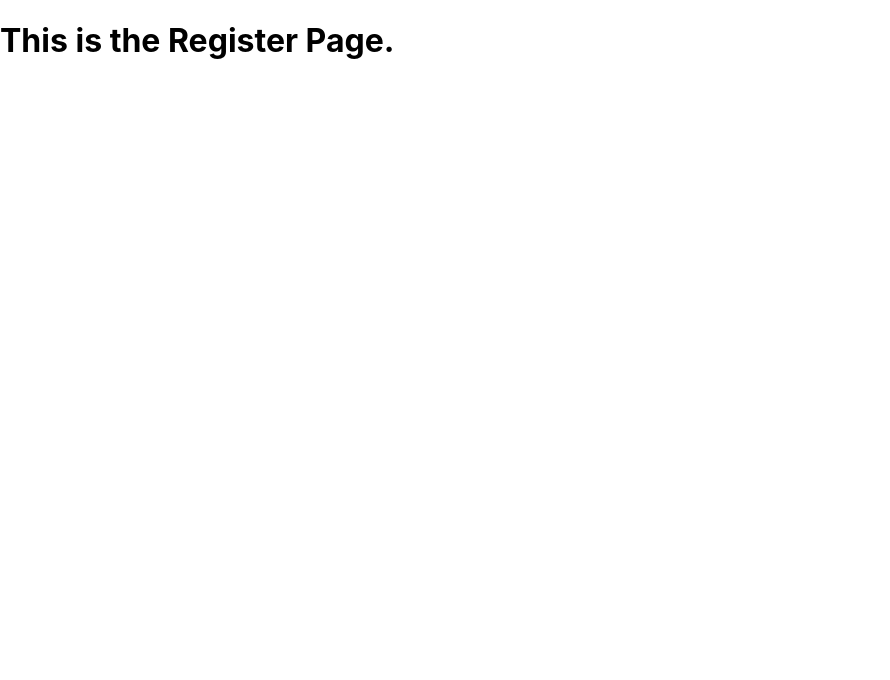
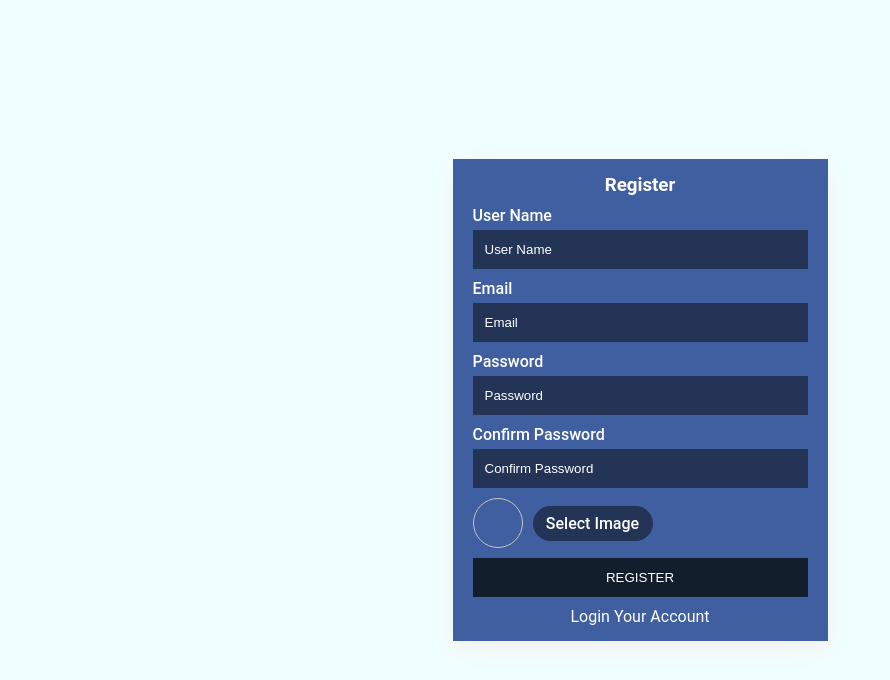
Before and after one commit to Scientific-Research/live-chat-3-, a React (Create React App) app in the folder frontend/: page /messenger/register in a window 1280 px wide. Shown: the top 680 px of the page, without its empty margins (0-890 px from the left). Built offline with nearby package versions, Linux system fonts and the light colour scheme.

Commit message:
Register form finished successfully!

```diff
--- a/frontend/src/components/Register.jsx
+++ b/frontend/src/components/Register.jsx
@@ -1,9 +1,77 @@
 import React from "react";
-
+import { Link } from "react-router-dom";
 const Register = () => {
   return (
-    <div>
-      <h1>This is the Register Page.</h1>
+    <div className="register">
+      <div className="card">
+        <div className="card-header">
+          <h3>Register</h3>
+        </div>
+        <div className="card-body">
+          <form action="">
+            <div className="form-group">
+              <label htmlFor="username">User Name</label>
+              <input
+                type="text"
+                className="form-control"
+                placeholder="User Name"
+                id="username"
+              />
+            </div>
+
+            <div className="form-group">
+              <label htmlFor="email">Email</label>
+              <input
+                type="email"
+                className="form-control"
+                placeholder="Email"
+                id="email"
+              />
+            </div>
+
+            <div className="form-group">
+              <label htmlFor="password">Password</label>
+              <input
+                type="password"
+                className="form-control"
+                placeholder="Password"
+                id="password"
+              />
+            </div>
+
+            <div className="form-group">
+              <label htmlFor="confirmPassword">Confirm Password</label>
+              <input
+                type="password"
+                className="form-control"
+                placeholder="Confirm Password"
+                id="confirmPassword"
+              />
+            </div>
+
+            <div className="form-group">
+              <div className="file-image">
+                <div className="image"></div>
+
+                <div className="file">
+                  <label htmlFor="image">Select Image</label>
+                  <input type="file" className="form-control" id="image" />
+                </div>
+              </div>
+            </div>
+            <div className="form-group">
+              <input type="submit" value="register" className="btn" />
+            </div>
+
+            <div className="form-group">
+              <span>
+                {" "}
+                <Link to="/messenger/login">Login Your Account </Link>{" "}
+              </span>
+            </div>
+          </form>
+        </div>
+      </div>
     </div>
   );
 };
--- a/frontend/src/index.js
+++ b/frontend/src/index.js
@@ -3,6 +3,7 @@
 import './index.css';
 import App from './App';
 import reportWebVitals from './reportWebVitals';
+import "./main.scss"
 
 const root = ReactDOM.createRoot(document.getElementById('root'));
 root.render(
--- /dev/null
+++ b/frontend/src/main.scss
@@ -0,0 +1,12 @@
+@import './sass/base/reset';
+@import './sass/components/register';
+@import './sass/utils/utils';
+
+// @import './sass/components/messenger';
+// @import './sass/layout/grid';
+// @import './sass/components/activeFriend';
+// @import './sass/components/friends';
+// @import './sass/components/rightSide';
+// @import './sass/components/message';
+// @import './sass/components/messageSend';
+// @import './sass/components/friendInfo';
--- /dev/null
+++ b/frontend/src/sass/base/_reset.scss
@@ -0,0 +1,53 @@
+* {
+  margin: 0px;
+  padding: 0px;
+  box-sizing: border-box;
+}
+:root {
+  --text-white: #fff;
+  --bg-color: #ffffff;
+  --text-color: #050505;
+  --icon-bg-color: #f5f5f5;
+  --icon-color: #414141;
+  --search-bg: #868e991a;
+  --active-color: #0000000a;
+  --border-color: #e5e5e5;
+  --message-icon-color: #0099ff;
+  --fd-message-bg: #e5e5e5;
+  --my-message-bg: #0084ff;
+  --my-message-color: #fff;
+  --fd-message-color: #050505;
+  --image-border-color: rgb(155, 153, 153);
+  --active-icon-color: #5ad539;
+  --hover-color: #bcbcc091;
+}
+body {
+  background-color: var(--bg-color);
+  font-family: "Roboto", sans-serif;
+}
+
+.messenger.theme {
+  --text-color: #fff;
+  --bg-color: #141b2bf0;
+  --border-color: #213156bf;
+  --icon-bg-color: #0a0a1357;
+  --active-color: #2b335591;
+  --hover-color: #323a5c91;
+  --fd-message-bg: #28324ed9;
+  --my-message-bg: #28324ed9;
+  --search-bg: #15162559;
+  --text-white: #fff;
+  --text-dark: #404040;
+  --icon-color: #fff;
+  --message-icon-color: #fff;
+  --my-message-color: #fff;
+  --fd-message-color: #fff;
+  --active-icon-color: #5ad539;
+  --image-border-color: #fff;
+}
+a {
+  text-decoration: none;
+}
+li {
+  list-style: none;
+}
--- /dev/null
+++ b/frontend/src/sass/components/_register.scss
@@ -0,0 +1,66 @@
+.register {
+  width: 100%;
+  height: 100vh;
+  background-color: azure;
+  display: flex;
+  justify-content: center;
+  align-items: center;
+  .card {
+    .card-header {
+      h3 {
+        text-align: center;
+        color: #fff;
+      }
+    }
+    .card-body {
+      .form-group {
+        .form-control {
+          color: #fff;
+        }
+        &:last-child {
+          margin-bottom: 0px;
+        }
+        span {
+          text-align: center;
+          a {
+            color: #fff;
+          }
+        }
+        .file-image {
+          display: flex;
+          .image {
+            width: 50px;
+            height: 50px;
+            border-radius: 50%;
+            border: 1px solid rgb(199, 195, 195);
+            overflow: hidden;
+            img {
+              width: 100%;
+              height: 100%;
+              object-fit: cover;
+            }
+          }
+          .file {
+            display: flex;
+            flex-direction: column;
+            justify-content: center;
+            align-items: center;
+            .form-control {
+              display: none;
+            }
+            label {
+              background-color: #0a0e1585;
+              padding: 8px;
+              margin-bottom: 0px;
+              width: 120px;
+              text-align: center;
+              border-radius: 50px;
+              margin-left: 10px;
+              cursor: pointer;
+            }
+          }
+        }
+      }
+    }
+  }
+}
--- /dev/null
+++ b/frontend/src/sass/utils/_utils.scss
@@ -0,0 +1,36 @@
+.card {
+  width: 375px;
+  padding: 15px 20px;
+  background-color: #1c3f8fd4;
+  box-shadow: 0px 8px 25px #f5f0f0;
+}
+.form-group {
+  margin: 10px 0px;
+  display: flex;
+  flex-direction: column;
+}
+.form-control {
+  padding: 12px;
+  border: none;
+  outline: none;
+  background-color: #0a0e1585;
+  &::placeholder {
+    color: #fff;
+    font-weight: 400;
+  }
+}
+label {
+  margin-bottom: 5px;
+  color: #fff;
+  font-weight: 500;
+}
+.btn {
+  outline: none;
+  color: #fff;
+  text-transform: uppercase;
+  padding: 12px;
+  text-align: center;
+  background-color: #101a23eb;
+  border: none;
+  cursor: pointer;
+}
```
